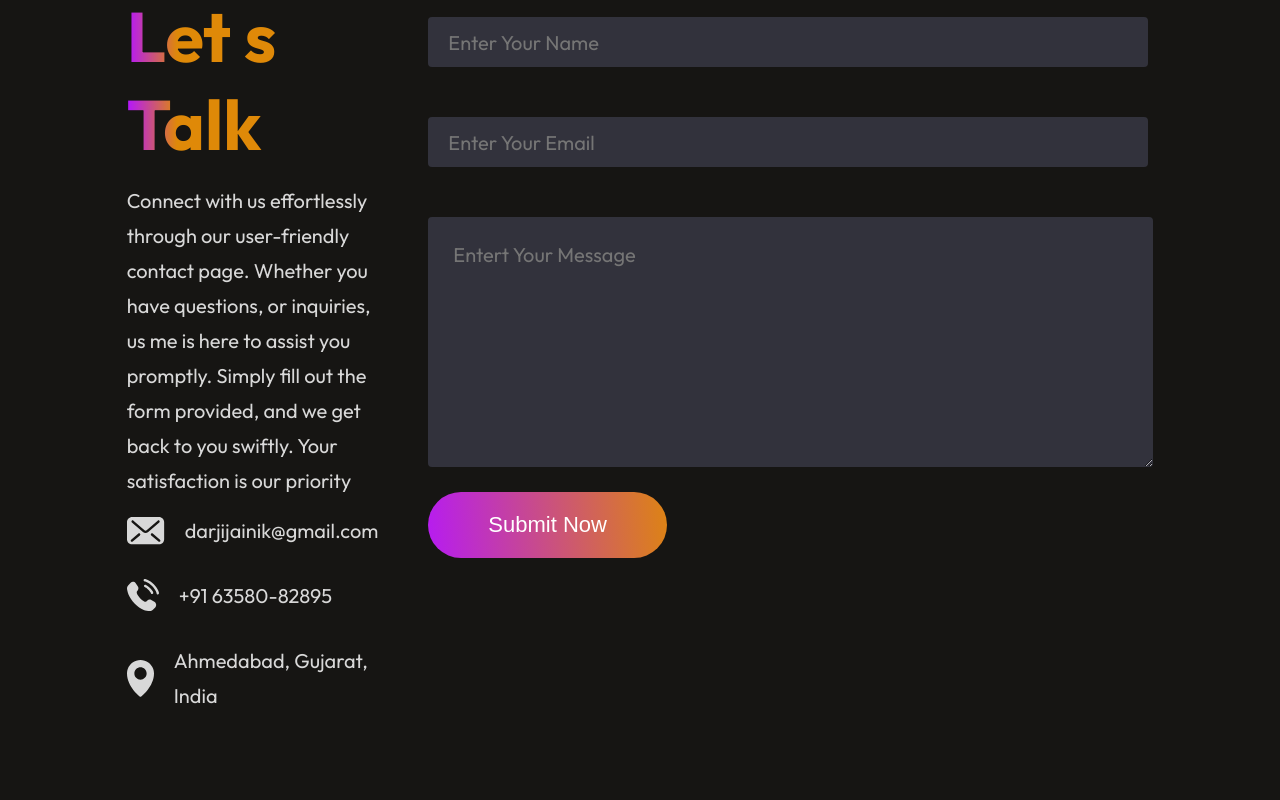
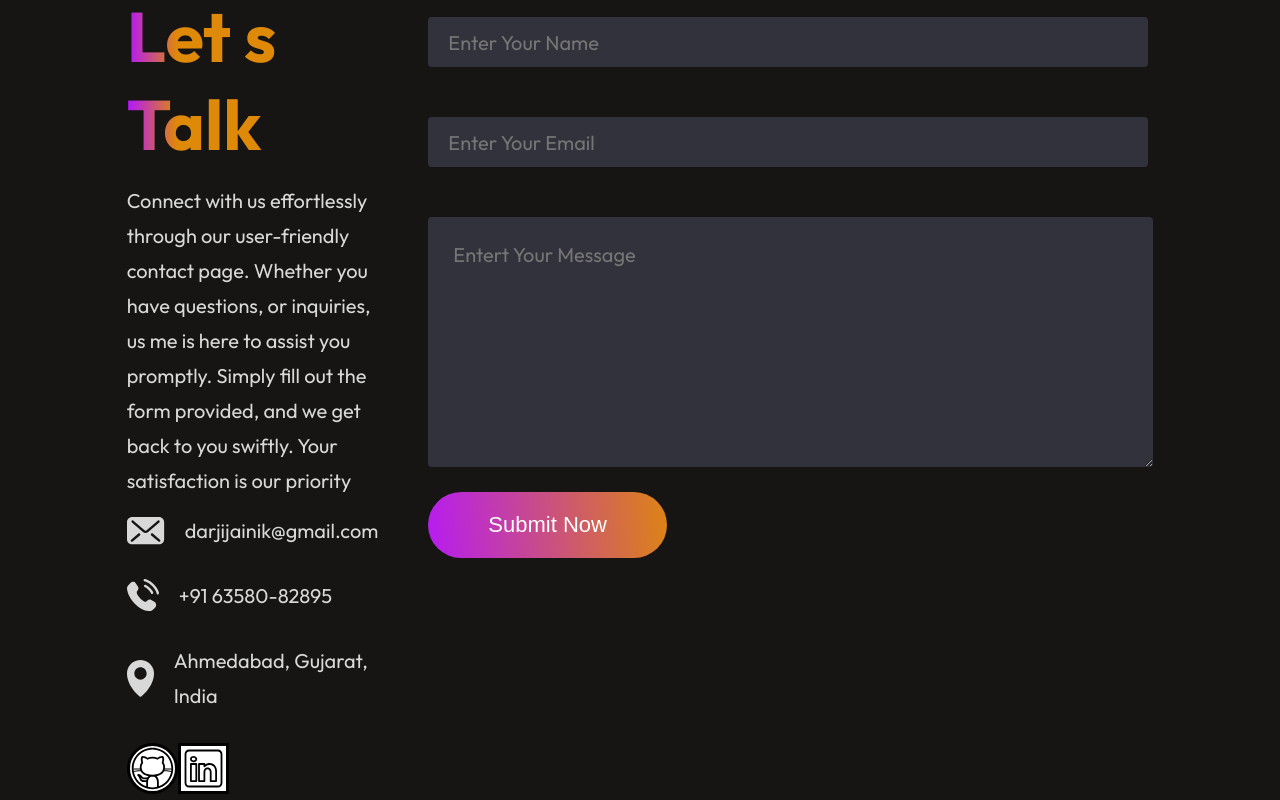
Before and after one commit to jainik12345/Portfolio-React, a React (Vite) app: page / in a window 1280 px wide. Shown: the part 2889-3689 px from the top of the page. Before the commit the page ends 3602 px from the top, so only its background shows below. Built offline with nearby package versions, Linux system fonts and the light colour scheme.

Commit message:
contact page in add icon

```diff
--- a/src/Components/Contact/Contact.css
+++ b/src/Components/Contact/Contact.css
@@ -123,6 +123,32 @@
     transition: 0.3s;
 }
 
+.icon-container{
+    gap: 200px;
+}
+
+.github{
+    background-color: white;
+    border: 3px solid  black;
+    width: 45px;
+    gap: 30px;
+    border-radius: 50px;
+
+
+}
+
+.linkedin{
+    background-color: white;
+    border: 3px solid  black;
+    width: 45px;
+
+
+}
+
+
+
+
+
 @media(max-width:768px){
     .contact{
         gap: 50px;
--- a/src/Components/Contact/Contact.jsx
+++ b/src/Components/Contact/Contact.jsx
@@ -4,10 +4,10 @@ import "./Contact.css";
 import mail_icon from "../../assets/mail_icon.svg";
 import location_icon from "../../assets/location_icon.svg";
 import call_icon from "../../assets/call_icon.svg";
+import linkedin from "../../assets/linkedin.svg";
+import github from "../../assets/github.svg";
 
 const Contact = () => {
-
-
   const onSubmit = async (event) => {
     event.preventDefault();
     const formData = new FormData(event.target);
@@ -21,18 +21,15 @@ const Contact = () => {
       method: "POST",
       headers: {
         "Content-Type": "application/json",
-            Accept: "application/json"
+        Accept: "application/json",
       },
-          body: json
+      body: json,
     }).then((res) => res.json());
 
     if (res.success) {
-          alert(res.message)
+      alert(res.message);
     }
   };
-
-
-
 
   return (
     <div>
@@ -44,7 +41,12 @@ const Contact = () => {
         <div className="contact-section">
           <div className="contact-left">
             <h1>Let s Talk</h1>
-            <p>Connect with us effortlessly through our user-friendly contact page. Whether you have questions,  or inquiries, us me is here to assist you promptly. Simply fill out the form provided, and we get back to you swiftly. Your satisfaction is our priority</p>
+            <p>
+              Connect with us effortlessly through our user-friendly contact
+              page. Whether you have questions, or inquiries, us me is here to
+              assist you promptly. Simply fill out the form provided, and we get
+              back to you swiftly. Your satisfaction is our priority
+            </p>
             <div className="contact-details">
               <div className="contact-detail">
                 <img src={mail_icon} alt="" />
@@ -58,6 +60,16 @@ const Contact = () => {
                 <img src={location_icon} alt="" />
                 <p> Ahmedabad, Gujarat, India</p>
               </div>
+
+              <div className="icon-container">
+                <a href="https://github.com/jainik12345" target="_blank">
+                  <img className="github" src={github} alt="GitHub" />
+                </a>
+                <a href="https://www.linkedin.com/in/jainik-darji-899759233/" target="_blank">
+                  <img className="linkedin" src={linkedin} alt="LinkedIn" />
+                </a>
+              </div>
+
             </div>
           </div>
           <form onSubmit={onSubmit} className="contact-right">
```
Also changed, not shown: src/assets/github.svg (added), src/assets/linkedin.svg (added). Lines whose indentation alone changed are shown as unchanged.
